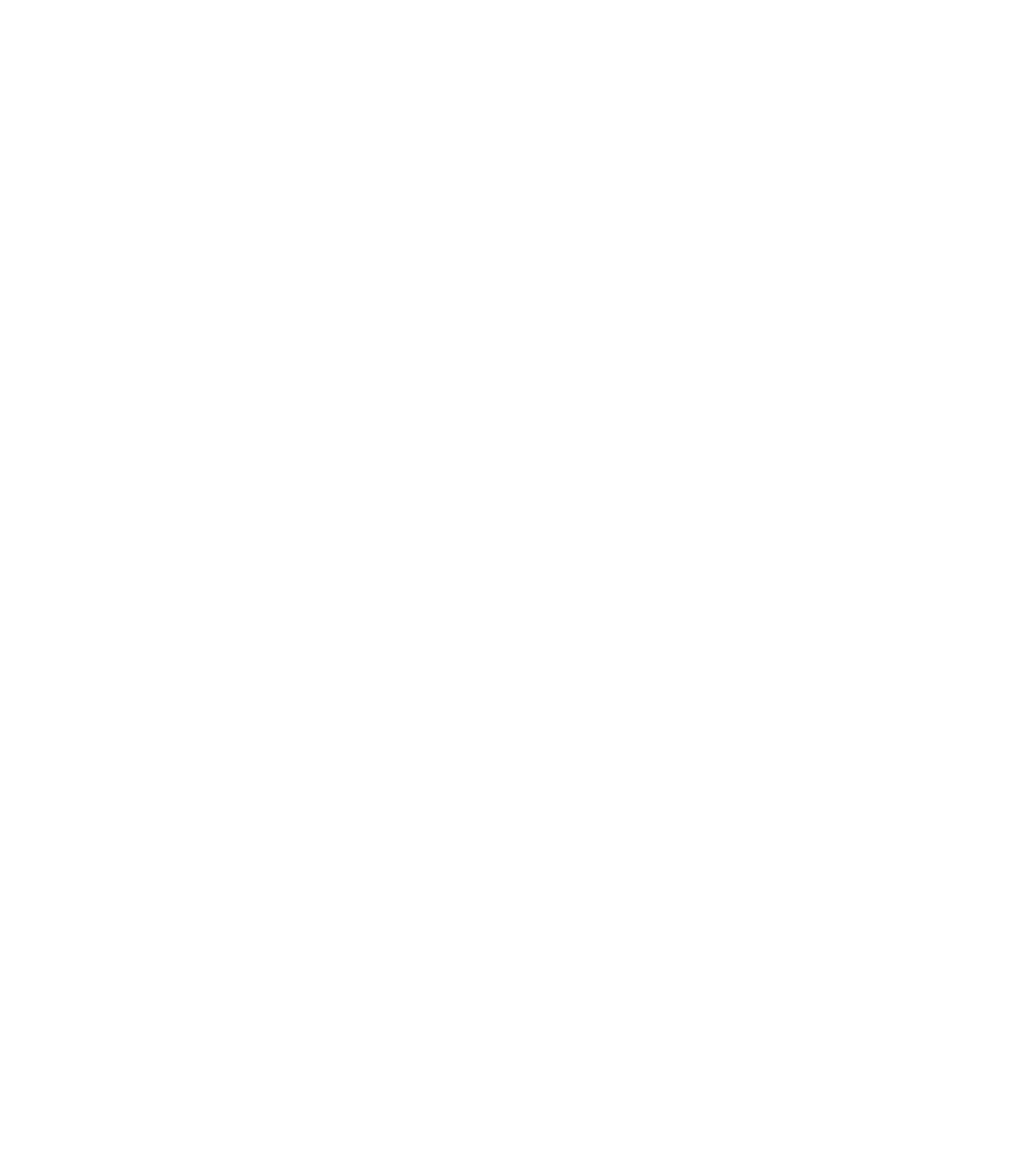
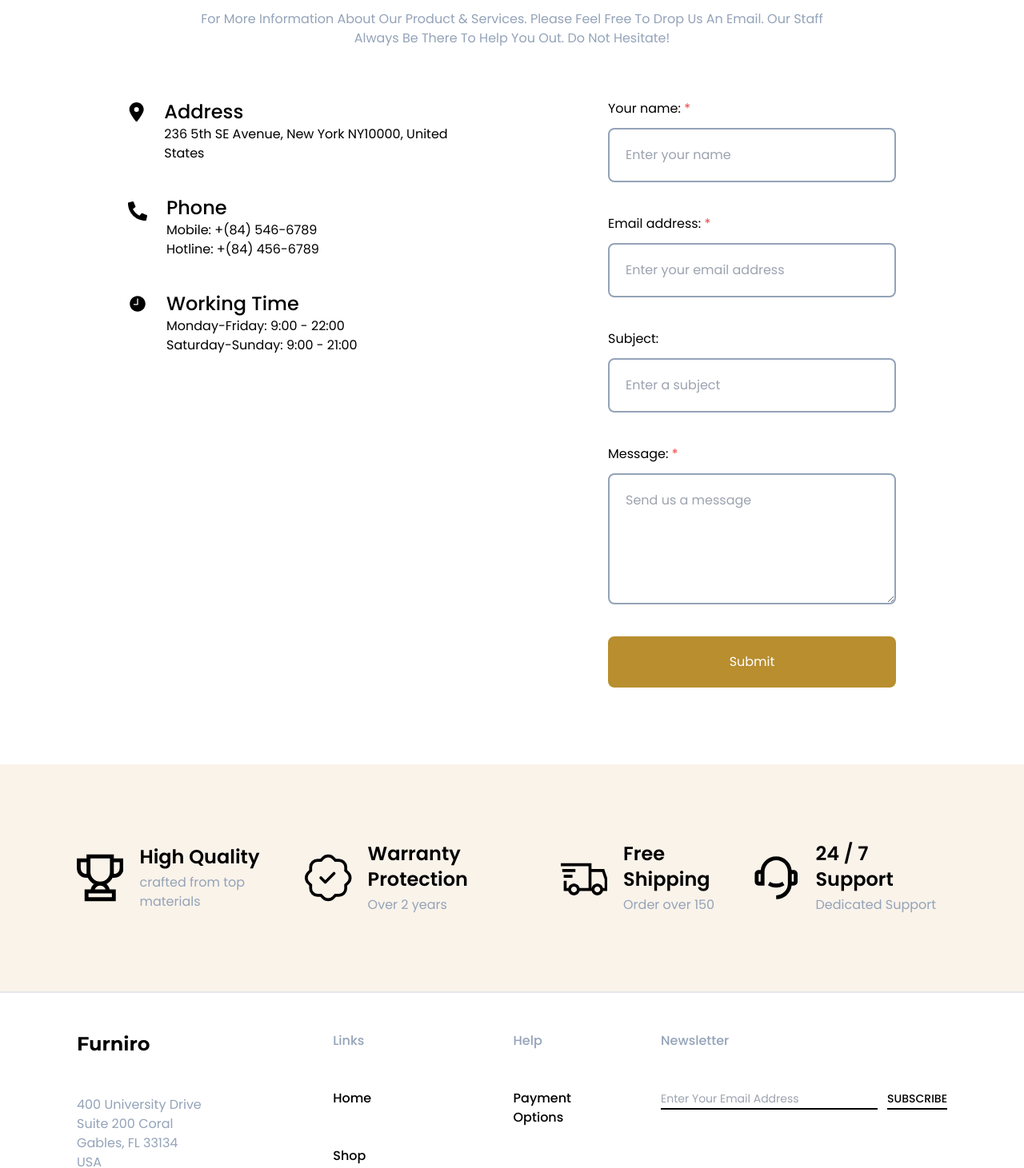
Before and after one commit to sruthi-nair166/home-store, a React (Vite) app: page /contact in a window 1280 px wide. Before the commit this address had no page. Shown: the part 580-2041 px from the top of the page at 80% size. Before the commit the page ends 800 px from the top, so only its background shows below. Built offline with nearby package versions, Linux system fonts and the light colour scheme.

Commit message:
add contact page layout

```diff
--- /dev/null
+++ b/src/components/Contact.jsx
@@ -0,0 +1,99 @@
+import ShopBgHero from "./ShopBgHero";
+import { FaLocationDot } from "react-icons/fa6";
+import { FaPhoneAlt } from "react-icons/fa";
+import { IoIosTime } from "react-icons/io";
+import ShopBgFooter from "./ShopBgFooter";
+
+function Contact() {
+  return (
+    <>
+      <ShopBgHero title="Contact" />
+      <div className="text-center mt-24 mb-16">
+        <h2 className="text-4xl font-semibold mb-2">Get In Touch With Us</h2>
+        <p className="text-slate-400 mx-56">
+          For More Information About Our Product & Services. Please Feel Free To
+          Drop Us An Email. Our Staff Always Be There To Help You Out. Do Not
+          Hesitate!
+        </p>
+      </div>
+
+      <div className="flex gap-48 mx-40 mb-24">
+        <div className="flex flex-col gap-10">
+          <div className="flex gap-6">
+            <FaLocationDot className="text-2xl mt-1" />
+            <div>
+              <h3 className="text-2xl font-medium">Address</h3>
+              <p>236 5th SE Avenue, New York NY10000, United States</p>
+            </div>
+          </div>
+          <div className="flex gap-6">
+            <FaPhoneAlt className="text-2xl mt-2" />
+            <div>
+              <h3 className="text-2xl font-medium">Phone</h3>
+              <p>Mobile: +(84) 546-6789</p>
+              <p>Hotline: +(84) 456-6789</p>
+            </div>
+          </div>
+          <div className="flex gap-6">
+            <IoIosTime className="text-2xl mt-1" />
+            <div>
+              <h3 className="text-2xl font-medium">Working Time</h3>
+              <p>Monday-Friday: 9:00 - 22:00</p>
+              <p>Saturday-Sunday: 9:00 - 21:00</p>
+            </div>
+          </div>
+        </div>
+
+        <form className="flex-grow flex flex-col gap-10">
+          <label htmlFor="name" className="flex flex-col">
+            <p className="mb-3">
+              Your name: <span className="text-red-500">*</span>
+            </p>
+            <input
+              type="text"
+              id="name"
+              placeholder="Enter your name"
+              className="border-2 border-slate-400 p-5 rounded-lg"
+            />
+          </label>
+          <label htmlFor="email" className="flex flex-col">
+            <p className="mb-3">
+              Email address: <span className="text-red-500">*</span>
+            </p>
+            <input
+              type="email"
+              id="email"
+              placeholder="Enter your email address"
+              className="border-2 border-slate-400 p-5 rounded-lg"
+            />
+          </label>
+          <label htmlFor="subject" className="flex flex-col">
+            <p className="mb-3">Subject:</p>
+            <input
+              type="text"
+              id="subject"
+              placeholder="Enter a subject"
+              className="border-2 border-slate-400 p-5 rounded-lg"
+            />
+          </label>
+          <label htmlFor="message" className="flex flex-col">
+            <p className="mb-3">
+              Message: <span className="text-red-500">*</span>
+            </p>
+            <textarea
+              placeholder="Send us a message"
+              id="message"
+              rows="5"
+              className="border-2 border-slate-400 p-5 rounded-lg"
+            ></textarea>
+          </label>
+          <button className="bg-dark text-white p-5 rounded-lg">Submit</button>
+        </form>
+      </div>
+
+      <ShopBgFooter />
+    </>
+  );
+}
+
+export default Contact;
--- a/src/components/Home.jsx
+++ b/src/components/Home.jsx
@@ -135,7 +135,7 @@ function Home() {
           </div>
         </div>
 
-        <button className="border-2 text-yellow-600 font-semibold border-yellow-600 px-16 py-3 mt-10 mb-14">
+        <button className="border-2 text-dark font-semibold border-dark px-16 py-3 mt-10 mb-14">
           Show More
         </button>
       </section>
--- a/src/components/Shop.jsx
+++ b/src/components/Shop.jsx
@@ -1,28 +1,16 @@
 import { Link } from "react-router-dom";
 import filter from "../assets/system-uicons_filtering.png";
 import product1 from "../assets/Images.png";
-import { GrTrophy } from "react-icons/gr";
-import { BsPatchCheck } from "react-icons/bs";
-import { LiaShippingFastSolid } from "react-icons/lia";
-import { RiCustomerService2Line } from "react-icons/ri";
+import ShopBgHero from "./ShopBgHero";
+import ShopBgFooter from "./ShopBgFooter";
 
 function Shop() {
   return (
     <>
-      <div className="absolute top-1/2 left-1/2">
-        <h1 className="text-5xl font-medium mb-2">Shop</h1>
-        <p className="flex justify-center items-center gap-1.5">
-          <Link to="/" className="font-medium">
-            Home
-          </Link>
-          <span className="font-medium">&gt;</span>
-          <span className="font-light">Shop</span>
-        </p>
-      </div>
-
+      <ShopBgHero title="Shop" />
       <div className="flex justify-between items-center bg-wheat px-24 py-6">
         <div className="flex items-center gap-6">
-          <div className="flex gap-2 border-e-2">
+          <div className="flex gap-2 border-e-2 border-slate-300">
             <img src={filter} className="h-[25px]" alt="" />
             <span className="text-xl me-6">Filter</span>
           </div>
@@ -232,44 +220,13 @@ function Shop() {
       </div>
 
       <div className="flex justify-center gap-6 mb-20">
-        <button className="text-xl bg-yellow-600 rounded-lg px-6 py-3">
-          1
-        </button>
+        <button className="text-xl bg-dark rounded-lg px-6 py-3">1</button>
         <button className="text-xl bg-wheat rounded-lg px-6 py-3">2</button>
         <button className="text-xl bg-wheat rounded-lg px-6 py-3">3</button>
         <button className="text-xl bg-wheat rounded-lg px-6 py-3">Next</button>
       </div>
 
-      <div className="flex justify-between p-24 bg-wheat">
-        <div className="flex items-center gap-5">
-          <GrTrophy className="text-6xl" />
-          <div>
-            <p className="text-2xl font-semibold mb-1">High Quality</p>
-            <p className="text-slate-400">crafted from top materials</p>
-          </div>
-        </div>
-        <div className="flex items-center gap-5">
-          <BsPatchCheck className="text-6xl" />
-          <div>
-            <p className="text-2xl font-semibold mb-1">Warranty Protection</p>
-            <p className="text-slate-400">Over 2 years</p>
-          </div>
-        </div>
-        <div className="flex items-center gap-5">
-          <LiaShippingFastSolid className="text-6xl" />
-          <div>
-            <p className="text-2xl font-semibold mb-1">Free Shipping</p>
-            <p className="text-slate-400">Order over 150</p>
-          </div>
-        </div>
-        <div className="flex items-center gap-5">
-          <RiCustomerService2Line className="text-6xl" />
-          <div>
-            <p className="text-2xl font-semibold mb-1">24 / 7 Support</p>
-            <p className="text-slate-400">Dedicated Support</p>
-          </div>
-        </div>
-      </div>
+      <ShopBgFooter />
     </>
   );
 }
--- a/src/components/ShopBg.jsx
+++ /dev/null
@@ -1,16 +0,0 @@
-import { Outlet } from "react-router-dom";
-import hero2 from "../assets/Rectangle 1.png";
-
-function ShopBg() {
-  return (
-    <>
-      <div
-        className="h-[45vh] mt-[88px] bg-cover bg-center relative border-2"
-        style={{ backgroundImage: `url(${hero2})` }}
-      ></div>
-      <Outlet />
-    </>
-  );
-}
-
-export default ShopBg;
--- /dev/null
+++ b/src/components/ShopBgFooter.jsx
@@ -0,0 +1,43 @@
+import { GrTrophy } from "react-icons/gr";
+import { BsPatchCheck } from "react-icons/bs";
+import { LiaShippingFastSolid } from "react-icons/lia";
+import { RiCustomerService2Line } from "react-icons/ri";
+
+function ShopBgFooter() {
+  return (
+    <>
+      <div className="flex justify-between p-24 bg-wheat">
+        <div className="flex items-center gap-5">
+          <GrTrophy className="text-6xl" />
+          <div>
+            <p className="text-2xl font-semibold mb-1">High Quality</p>
+            <p className="text-slate-400">crafted from top materials</p>
+          </div>
+        </div>
+        <div className="flex items-center gap-5">
+          <BsPatchCheck className="text-6xl" />
+          <div>
+            <p className="text-2xl font-semibold mb-1">Warranty Protection</p>
+            <p className="text-slate-400">Over 2 years</p>
+          </div>
+        </div>
+        <div className="flex items-center gap-5">
+          <LiaShippingFastSolid className="text-6xl" />
+          <div>
+            <p className="text-2xl font-semibold mb-1">Free Shipping</p>
+            <p className="text-slate-400">Order over 150</p>
+          </div>
+        </div>
+        <div className="flex items-center gap-5">
+          <RiCustomerService2Line className="text-6xl" />
+          <div>
+            <p className="text-2xl font-semibold mb-1">24 / 7 Support</p>
+            <p className="text-slate-400">Dedicated Support</p>
+          </div>
+        </div>
+      </div>
+    </>
+  );
+}
+
+export default ShopBgFooter;
--- /dev/null
+++ b/src/components/ShopBgHero.jsx
@@ -0,0 +1,24 @@
+import hero2 from "../assets/Rectangle 1.png";
+import { Link } from "react-router-dom";
+
+function ShopBgHero({ title }) {
+  return (
+    <>
+      <div
+        className="h-[45vh] mt-[88px] bg-cover bg-center flex flex-col justify-center items-center border-2"
+        style={{ backgroundImage: `url(${hero2})` }}
+      >
+        <h1 className="text-5xl font-medium mb-3">{title}</h1>
+        <p className="flex justify-center items-center gap-1.5">
+          <Link to="/" className="font-medium">
+            Home
+          </Link>
+          <span className="font-medium">&gt;</span>
+          <span className="font-light">{title}</span>
+        </p>
+      </div>
+    </>
+  );
+}
+
+export default ShopBgHero;
--- a/tailwind.config.js
+++ b/tailwind.config.js
@@ -8,6 +8,7 @@ export default {
       },
       colors: {
         wheat: "#FAF3EA",
+        dark: "#B88E2F",
       },
     },
   },
```
Also changed, not shown: src/main.jsx (+3 -5 lines).
